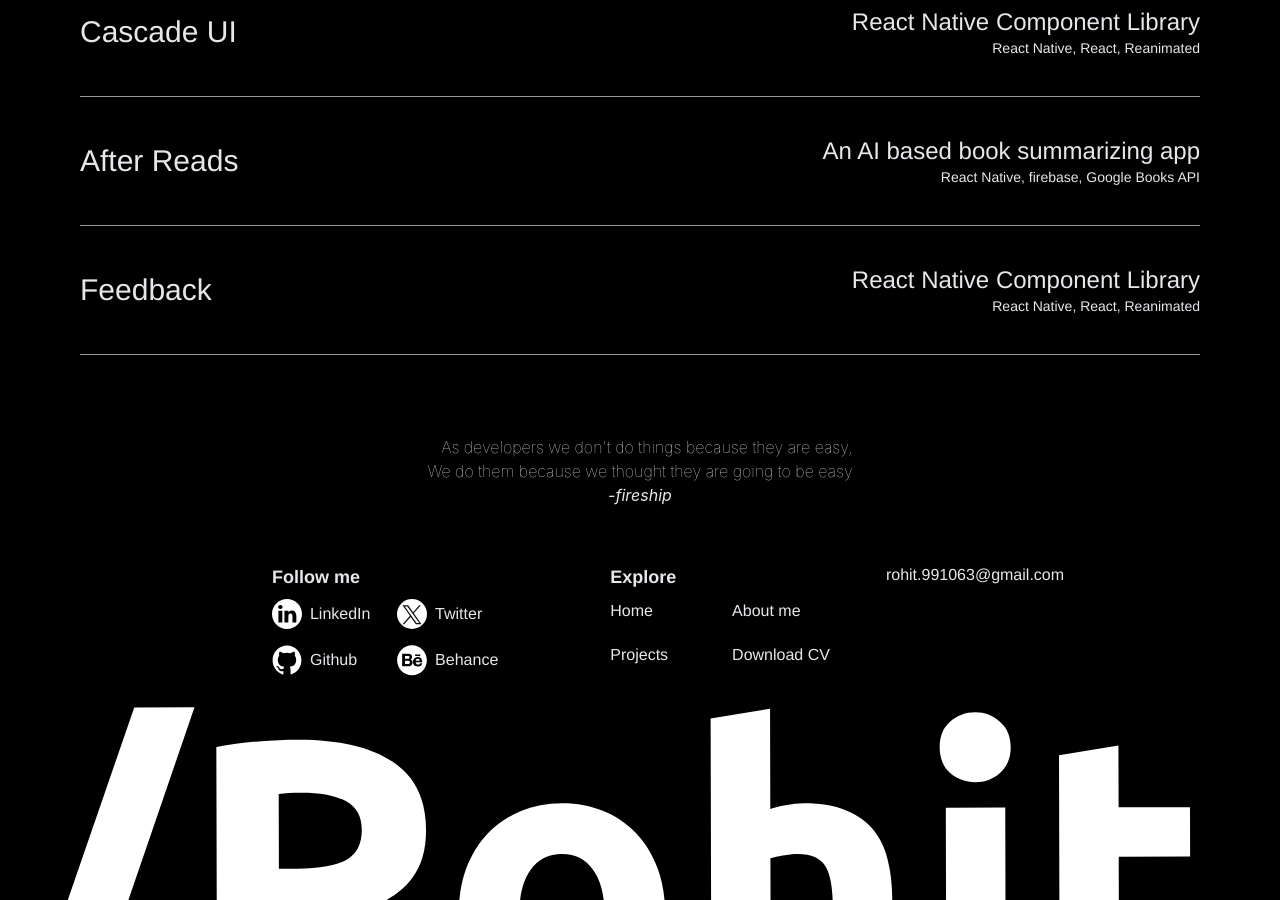
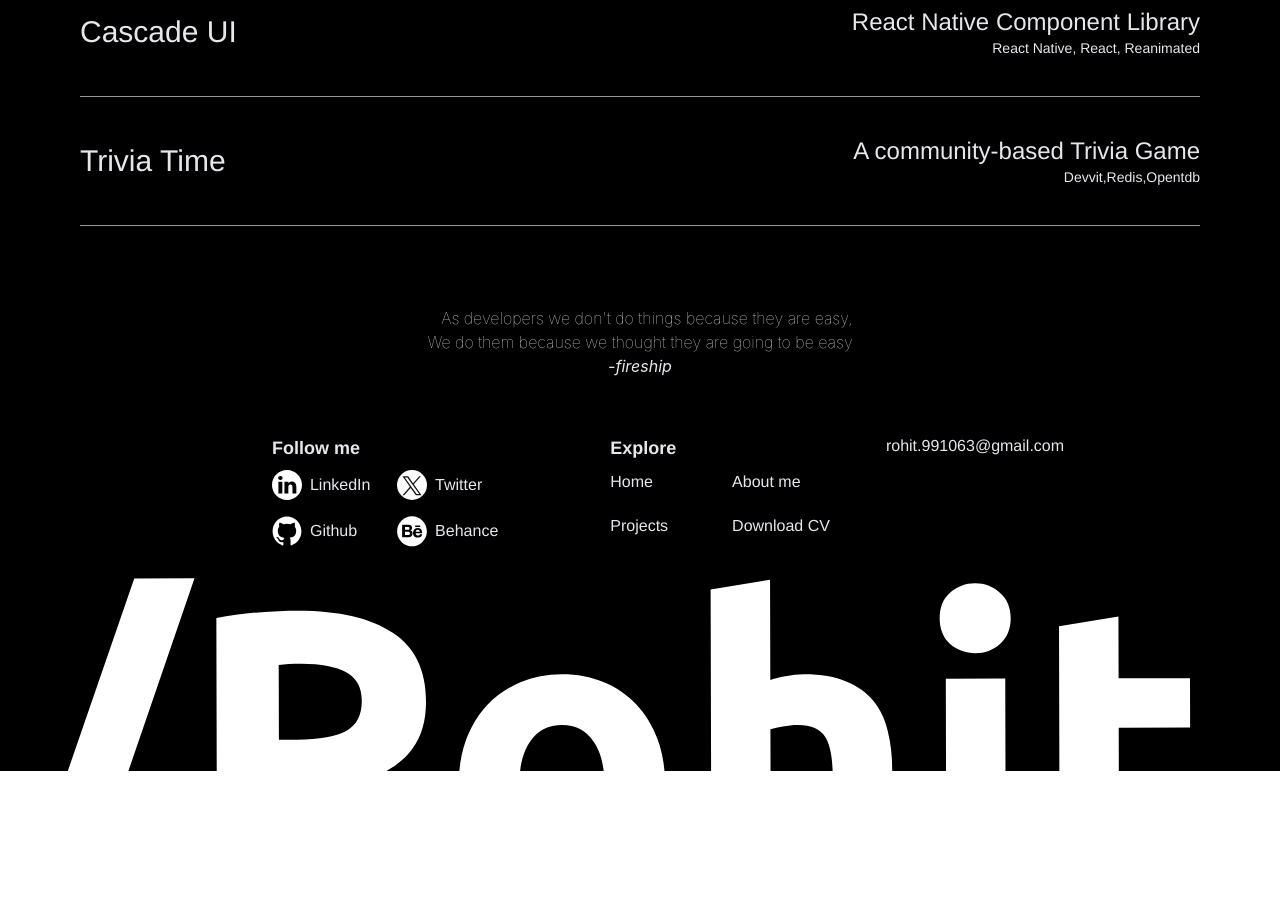
Before and after one commit to Rohit-00/Rohit-Portfolio, a React (Vite) app: page / in a window 1280 px wide. Shown: the part 980-1880 px from the top of the page. After the commit the page ends 1751 px from the top, so only its background shows below. Built offline with nearby package versions, Linux system fonts and the light colour scheme.

Commit message:
added projects

```diff
--- a/src/components/customCursor.tsx
+++ b/src/components/customCursor.tsx
@@ -40,8 +40,8 @@ const HoverDescription: React.FC<HoverDescriptionProps> = ({ description, childr
             backgroundColor: backgroundColor,
             border: '1px solid black',
             padding: '5px',
-            paddingRight:'10px',
-            paddingLeft:'10px',
+            paddingRight:'15px',
+            paddingLeft:'15px',
             borderRadius: '25px',
             zIndex: 100,
             pointerEvents: 'none',
--- a/src/components/projects.tsx
+++ b/src/components/projects.tsx
@@ -24,32 +24,25 @@ const projects = [
     projectTech   : 'React Native, React, Reanimated ',
     projectStatus : true,
     projectDesc   : "Lorem ipsum dolor sit amet, consectetur adipiscing elit. Proin sed augue congue, blandit magna at, placerat eros. Mauris faucibus convallis ex, et efficitur mi placerat a. In hac habitasse platea dictumst. In hac habitasse platea dictumst. Nullam efficitur gravida pulvinar. Pellentesque habitant morbi tristique senectus et netus et malesuada fames ac turpis egestas. Phasellus tincidunt mattis ipsum, ut commodo lorem molestie sit amet. Morbi sollicitudin iaculis felis ultrices iaculis. Praesent a tellus vulputate, placerat velit ac, viverra est. Nulla vel porttitor erat. Mauris quis consequat neque. In semper gravida nibh vel commodo. Aenean eu lectus justo. Vestibulum faucibus nibh a dolor auctor tincidunt.",
-    hoverText     : "A react native ui library",
-    githubLink    : ""
+    hoverText     : "A react native ui library with animated components",
+    hoverColor    : "#E75A7C",
+    githubLink    : "https://github.com/Rohit-00/cascade"
 
   },
   {
-    image         : 'https://i.ibb.co/zQ3thNC/image.png',
-    projectName   : 'After Reads',
-    projectLink   : 'https://cascadeui.pages.dev',
-    projectType   : 'An AI based book summarizing app',
-    projectTech   : 'React Native, firebase, Google Books API',
-    projectStatus : false,
+    image         : 'https://i.ibb.co/dpSbzTv/image-2025-01-05-213521344.png',
+    projectName   : 'Trivia Time',
+    projectLink   : 'https://www.reddit.com/r/TriviaTimeEvent/',
+    projectType   : 'A community-based Trivia Game',
+    projectTech   : 'Devvit,Redis,Opentdb',
+    projectStatus : true,
     projectDesc   : "Lorem ipsum dolor sit amet, consectetur adipiscing elit. Proin sed augue congue, blandit magna at, placerat eros. Mauris faucibus convallis ex, et efficitur mi placerat a. In hac habitasse platea dictumst. In hac habitasse platea dictumst. Nullam efficitur gravida pulvinar. Pellentesque habitant morbi tristique senectus et netus et malesuada fames ac turpis egestas. Phasellus tincidunt mattis ipsum, ut commodo lorem molestie sit amet. Morbi sollicitudin iaculis felis ultrices iaculis. Praesent a tellus vulputate, placerat velit ac, viverra est. Nulla vel porttitor erat. Mauris quis consequat neque. In semper gravida nibh vel commodo. Aenean eu lectus justo. Vestibulum faucibus nibh a dolor auctor tincidunt.",
-    hoverText     : "A react native ui library"
+    hoverText     : "A Community based trivia game made with devvit",
+    hoverColor    : "#00A6A6",
+    githubLink    : "https://github.com/Rohit-00/Devvit-Trivia"
 
   },
-  {
-    image         : 'https://i.ibb.co/zQ3thNC/image.png',
-    projectName   : 'Feedback',
-    projectLink   : 'https://cascadeui.pages.dev',
-    projectType   : 'React Native Component Library',
-    projectTech   : 'React Native, React, Reanimated ',
-    projectStatus : true,
-    projectDesc   : "Lorem ipsum dolor sit amet, consectetur adipiscing elit. Proin sed augue congue, blandit magna at, placerat eros. Mauris faucibus convallis ex, et efficitur mi placerat a. In hac habitasse platea dictumst. In hac habitasse platea dictumst. Nullam efficitur gravida pulvinar. Pellentesque habitant morbi tristique senectus et netus et malesuada fames ac turpis egestas. Phasellus tincidunt mattis ipsum, ut commodo lorem molestie sit amet. Morbi sollicitudin iaculis felis ultrices iaculis. Praesent a tellus vulputate, placerat velit ac, viverra est. Nulla vel porttitor erat. Mauris quis consequat neque. In semper gravida nibh vel commodo. Aenean eu lectus justo. Vestibulum faucibus nibh a dolor auctor tincidunt.",
-    hoverText     : "A react native ui library"
 
-  },
 
 ]
 
@@ -62,7 +55,7 @@ const Projects = () => {
 
     return(
       <div style={{fontFamily:'Helvetica'}}>
-        <img src={currentProject.image}  />
+        <img src={currentProject.image} className='object-fill' />
         <div className='flex justify-between mt-4 mx-6 items-center'>
         <a href={currentProject.projectLink}>
         <div className='sm:text-4xl text-3xl font-semibold flex flex-row items-center gap-1'>{currentProject.projectName}<IconExternalLink className='size-9'/></div>
@@ -75,7 +68,7 @@ const Projects = () => {
         <div className='flex  gap-2'>
         <div>Status : </div>{currentProject.projectStatus === true ? <p className='text-green-500'>live</p> : <p className='text-red-500'>undeployed</p>}
         </div>
-        <a href=''>
+        <a href={currentProject.githubLink} target='_blank'>
         <div className='dark:bg-gray-900 p-2 rounded-full'><IconBrandGithub/></div>
         </a>
         </div>
@@ -103,10 +96,10 @@ const Projects = () => {
 
       return(
        <>
-      <HoverDescription description={item.hoverText} backgroundColor='teal'>
+      <HoverDescription description={item.hoverText} backgroundColor={item.hoverColor}>
       <div onClick={()=>{toggleModal();setCurrentProject(item)}} className=' flex flex-col sm:flex-row justify-between sm:h-32 sm:items-center cursor-pointer transition-transform duration-300 ease-in-out sm:hover:scale-90 sm:mx-20 mx-10'>
       <div className=' text-3xl sm:text-3xl font-normal'>{item.projectName}</div>
-      <div className=' sm:hidden'><img src={'https://i.ibb.co/zQ3thNC/image.png'} alt='placeholder' height={400} width={600}></img></div>
+      <div className=' sm:hidden'><img src={item.image} alt='placeholder' height={400} width={600}></img></div>
       <div className='text-sm text-end  flex flex-col'><div className='text-xl sm:text-2xl font-thin'>{item.projectType}</div>
       <div className='font-extralight'>{item.projectTech}</div></div>
       </div>
```
